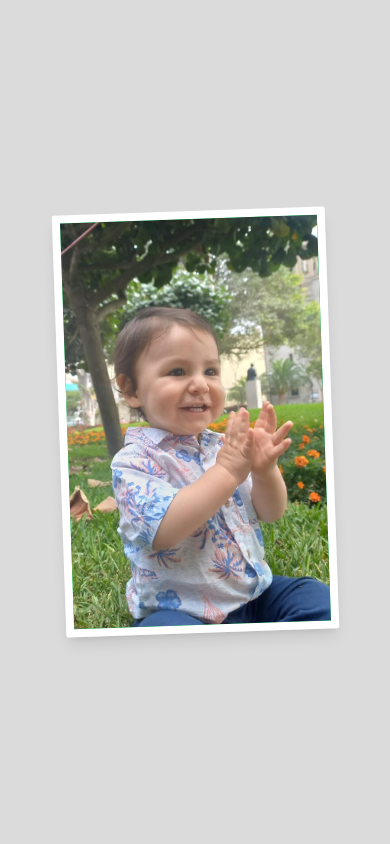
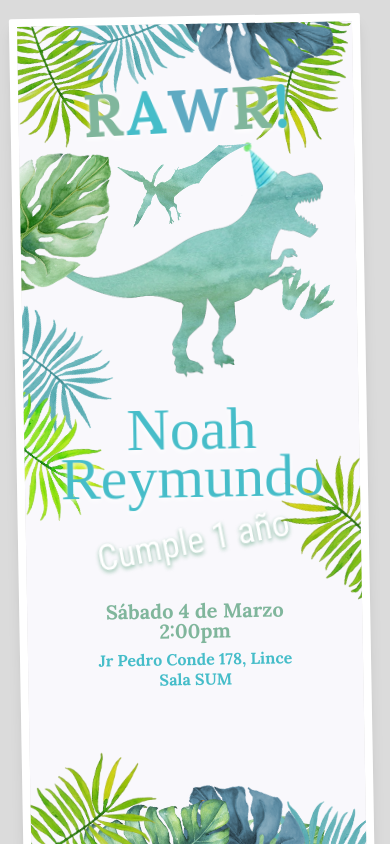
Before and after one commit to erickact/baby-shower-noah, a Next.js app: page / in a window 390 px wide. Shown: the top 844 px of the page. Built offline with nearby package versions, Linux system fonts and the light colour scheme; a web font is replaced by a local one.

Commit message:
make it responsive

```diff
--- a/pages/index.js
+++ b/pages/index.js
@@ -24,10 +24,18 @@ const Home = () => {
 
       <div className="flex items-center justify-center w-screen min-h-screen bg-ui-1-year-bg">
         {/* Card */}
-        <div className="shadow-lg -rotate-2 rounded-sm w-[70vw] h-[50vh] md:h-[95vh] lg:h-[80vh] border-8 border-white flex flex-col-reverse lg:flex-row">
+        <div className="shadow-lg -rotate-1 sm:-rotate-2 rounded-sm w-[90vw] my-4 sm:my-auto md:w-[80vw] md:h-[95vh] lg:h-[80vh] border-8 border-white flex flex-col lg:flex-row">
           {/* Box 1 */}
-          <div className="hidden md:block flex-1 h-full bg-[#F9F8FC] relative overflow-hidden">
-            <div className="absolute bottom-0 -left-24 w-[520px] h-[520px]">
+          <div className="flex-1 min-h-screen md:min-h-min h-full bg-[#F9F8FC] relative overflow-hidden">
+            <p className="relative md:absolute sm:left-[19rem] lg:left-[14rem] sm:top-[2rem] lg:top-[5rem] -rotate-[2deg] text-6xl font-body flex space-x-0.5 font-semibold drop-shadow-[0_2px_2px_rgba(255,255,255,1)] z-40 justify-center mt-14 sm:mt-auto">
+              <span className="text-ui-1-year-green">R</span>
+              <span className="text-ui-1-year-skyblue">A</span>
+              <span className="text-ui-1-year-blue">W</span>
+              <span className="text-ui-1-year-green">R</span>
+              <span className="text-ui-1-year-skyblue">!</span>
+            </p>
+
+            <div className="relative mx-auto md:absolute sm:bottom-[1rem] sm:-left-[2rem] lg:-left-[7rem] w-[70vw] sm:w-[440px] lg:w-[520px] h-[70vw] sm:h-[440px] lg:h-[520px] -mt-8 mb-6 sm:mt-auto sm:mb-auto">
               <Image
                 alt="baby dino 1"
                 layout="fill"
@@ -35,15 +43,14 @@ const Home = () => {
               />
             </div>
 
-            <div className="absolute top-[100px] left-[100px] w-[120px] h-[120px] rotate-[20deg]">
+            <div className="absolute top-24 sm:top-auto left-24 sm:bottom-[22rem] lg:bottom-[30rem] sm:left-[10rem] w-[120px] h-[120px] rotate-[20deg]">
               <Image
                 alt="tero"
                 layout="fill"
                 src="/assets/1-year-old/tero.png"
               />
             </div>
-
-            <div className="absolute top-[100px] -right-16 w-[240px] h-[240px] rotate-[30deg]">
+            <div className="absolute top-48 -right-20 sm:top-[100px] sm:-right-16 w-[240px] h-[240px] rotate-[30deg]">
               <Image
                 alt="patas"
                 layout="fill"
@@ -51,26 +58,18 @@ const Home = () => {
               />
             </div>
 
-            <div className="absolute left-40 top-16 -rotate-[2deg] text-6xl font-body flex space-x-0.5 font-semibold">
-              <p className="text-ui-1-year-green">R</p>
-              <p className="text-ui-1-year-skyblue">A</p>
-              <p className="text-ui-1-year-blue">W</p>
-              <p className="text-ui-1-year-green">R</p>
-              <p className="text-ui-1-year-skyblue">!</p>
-            </div>
-
-            <div className="absolute left-24 top-52 -rotate-[15deg]">
-              <h1 className="font-mono text-ui-1-year-skyblue text-6xl leading-[3rem]">
+            <div className="relative text-center md:absolute sm:left-[6rem] sm:bottom-[16rem] lg:bottom-[22rem] md:-rotate-[15deg] z-50 mb-5 sm:mb-auto">
+              <h1 className="font-mono text-ui-1-year-skyblue text-6xl leading-[3rem] drop-shadow-[0_2px_2px_rgba(255,255,255,1)]">
                 Noah <br />
                 Reymundo
               </h1>
             </div>
-
-            <div className="absolute left-[120px] top-[340px] -rotate-[20deg] font-sans">
-              <p className="text-4xl text-white">Cumple 1 año</p>
+            <div className="relative md:absolute sm:left-[8rem] lg:left-[5rem] sm:bottom-[12rem] lg:bottom-[14rem] -rotate-[10deg] sm:-rotate-[20deg] font-sans text-center mb-10 sm:mb-auto">
+              <p className="text-4xl text-white drop-shadow-[0_2px_2px_rgba(128,182,156,1)]">
+                Cumple 1 año
+              </p>
             </div>
-
-            <div className="absolute bottom-[70px] right-6 text-center font-body space-y-2 font-bold">
+            <div className="relative md:absolute sm:bottom-[70px] sm:right-[5rem] lg:right-[2rem] text-center font-body space-y-2 font-bold mb-24 sm:mb-auto">
               <p className="text-xl leading-5 text-ui-1-year-green">
                 Sábado 4 de Marzo <br /> 2:00pm
               </p>
@@ -78,7 +77,6 @@ const Home = () => {
                 Jr Pedro Conde 178, Lince <br /> Sala SUM
               </p>
             </div>
-
             {/* leaves */}
             <div className="absolute w-40 h-40 -top-16 left-[12%] rotate-12">
               <Image
@@ -87,7 +85,6 @@ const Home = () => {
                 src="/assets/1-year-old/hoja2.png"
               />
             </div>
-
             <div className="absolute w-40 h-40 rotate-[250deg] -left-14 top-[30%]">
               <Image
                 alt="hoja2"
@@ -95,7 +92,6 @@ const Home = () => {
                 src="/assets/1-year-old/hoja2.png"
               />
             </div>
-
             <div className="absolute z-10 w-40 h-40 rotate-45 -bottom-20 -right-10">
               <Image
                 alt="hoja2"
@@ -103,7 +99,6 @@ const Home = () => {
                 src="/assets/1-year-old/hoja2.png"
               />
             </div>
-
             <div className="absolute -left-24 w-32 rotate-[140deg] h-80 top-[25%]">
               <Image
                 alt="leaf1"
@@ -111,7 +106,6 @@ const Home = () => {
                 src="/assets/1-year-old/leaf1.png"
               />
             </div>
-
             <div className="absolute -right-6 w-40 h-40 rotate-[140deg] -top-6">
               <Image
                 alt="leaf4"
@@ -119,7 +113,6 @@ const Home = () => {
                 src="/assets/1-year-old/leaf4.png"
               />
             </div>
-
             <div className="absolute -top-8 -left-10 w-40 h-40 rotate-[100deg] z-10">
               <Image
                 alt="leaf4"
@@ -127,7 +120,6 @@ const Home = () => {
                 src="/assets/1-year-old/leaf4.png"
               />
             </div>
-
             <div className="absolute z-30 w-44 h-44 -bottom-10 -left-10">
               <Image
                 alt="leaf4"
@@ -135,7 +127,6 @@ const Home = () => {
                 src="/assets/1-year-old/leaf4.png"
               />
             </div>
-
             <div className="absolute w-44 h-44 -right-20 top-1/2 rotate-[260deg]">
               <Image
                 alt="leaf4"
@@ -143,7 +134,6 @@ const Home = () => {
                 src="/assets/1-year-old/leaf4.png"
               />
             </div>
-
             <div className="absolute w-52 h-36 -top-20 left-[42%] rotate-12">
               <Image
                 alt="hoja3"
@@ -151,7 +141,6 @@ const Home = () => {
                 src="/assets/1-year-old/hoja3.png"
               />
             </div>
-
             <div className="absolute w-48 h-32 left-1/3 -bottom-10 -rotate-[140deg] z-10">
               <Image
                 alt="hoja3"
@@ -159,7 +148,6 @@ const Home = () => {
                 src="/assets/1-year-old/hoja3.png"
               />
             </div>
-
             <div className="absolute -left-10 w-32 rotate-[230deg] h-44 top-[12%]">
               <Image
                 alt="leaf2"
@@ -167,7 +155,6 @@ const Home = () => {
                 src="/assets/1-year-old/leaf2.png"
               />
             </div>
-
             <div className="absolute w-24 h-32 right-[15%] -bottom-14 -rotate-[115deg]">
               <Image
                 alt="leaf2"
@@ -175,7 +162,6 @@ const Home = () => {
                 src="/assets/1-year-old/leaf2.png"
               />
             </div>
-
             <div className="absolute w-40 h-40 left-[12%] -bottom-16 rotate-[110deg] z-20">
               <Image
                 alt="leaf3"
@@ -187,7 +173,7 @@ const Home = () => {
 
           {/* Box 2 */}
           <div className="flex-1 h-full bg-green-500">
-            <div className="relative w-full h-full">
+            <div className="relative w-full h-full min-h-[50vh]">
               <Image
                 alt="Noah"
                 layout="fill"
```
